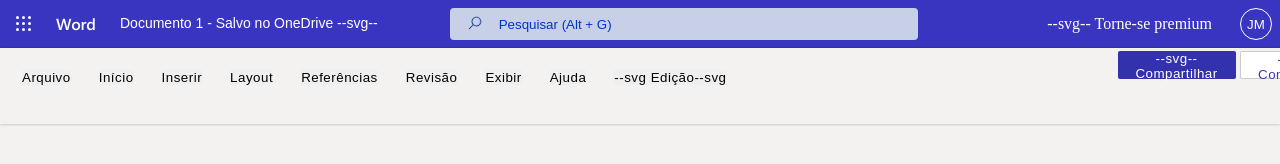
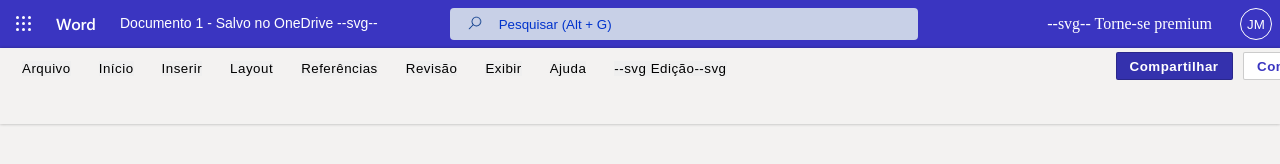
Before and after one commit to jonas-andrade/ms-word-clone, a plain HTML site: page index.html in a window 1280 px wide. Shown: the top 164 px of the page. Drawn offline with Linux system fonts and the light colour scheme.

Commit message:
modify position buttom

```diff
--- a/css/style.css
+++ b/css/style.css
@@ -129,22 +129,26 @@ input::placeholder {
  }
 
 #btn-10{
-	width: 118px;
+	width: 117px;
  	height: 28px;
- 	left: 385px;
- 	top: 2px;
+ 	left: 383px;
+ 	top: 4px;
  	background-color:  #3431ad;
  	color: white;
- 	border-style: none;
+ 	border: 1px solid rgba(0, 0, 0, 0.2);
  	border-radius: 2px;
+ 	font-weight: bold;
+
 }
  #btn-11{
- 	width: 118px;
+
+ 	width: 116px;
  	height: 28px;
- 	left: 361px;
- 	top: 3px;
+ 	left: 365px;
+ 	top: 4px;
  	background-color: white;
  	color: #3a35c1;
  	border: 1px solid rgba(0, 0, 0, 0.2);
  	border-radius: 2px;
+ 	font-weight: bold;
  }
--- a/index.html
+++ b/index.html
@@ -32,7 +32,7 @@
 
 	<section class="sub-menu">
 		<div class="ribbom-up">
-			<button id="btn-1">Arquivo</button><button id="btn-2">Início</button><button id="btn-3">Inserir</button><button id="btn-4">Layout</button><button id="btn-5">Referências</button><button id="btn-6">Revisão</button><button id="btn-7">Exibir</button><button id="btn-8">Ajuda</button><button id="btn-9">--svg Edição--svg</button><button id="btn-10">--svg-- Compartilhar</button><button id="btn-11">--svg-- Comentários</button>
+			<button id="btn-1">Arquivo</button><button id="btn-2">Início</button><button id="btn-3">Inserir</button><button id="btn-4">Layout</button><button id="btn-5">Referências</button><button id="btn-6">Revisão</button><button id="btn-7">Exibir</button><button id="btn-8">Ajuda</button><button id="btn-9">--svg Edição--svg</button><button id="btn-10">Compartilhar</button><button id="btn-11">Comentários</button>
 		</div>
 
 	</section>
```
